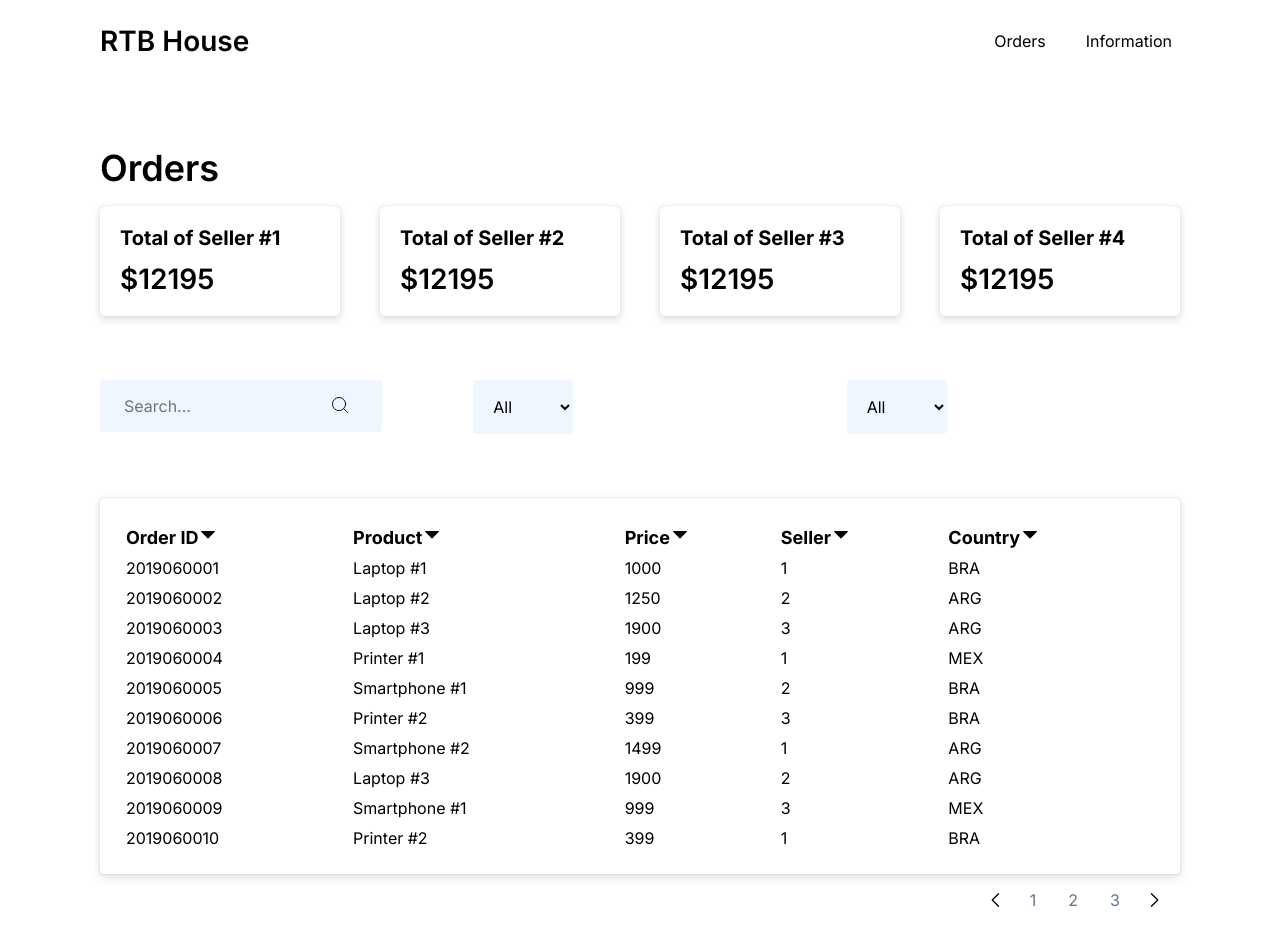
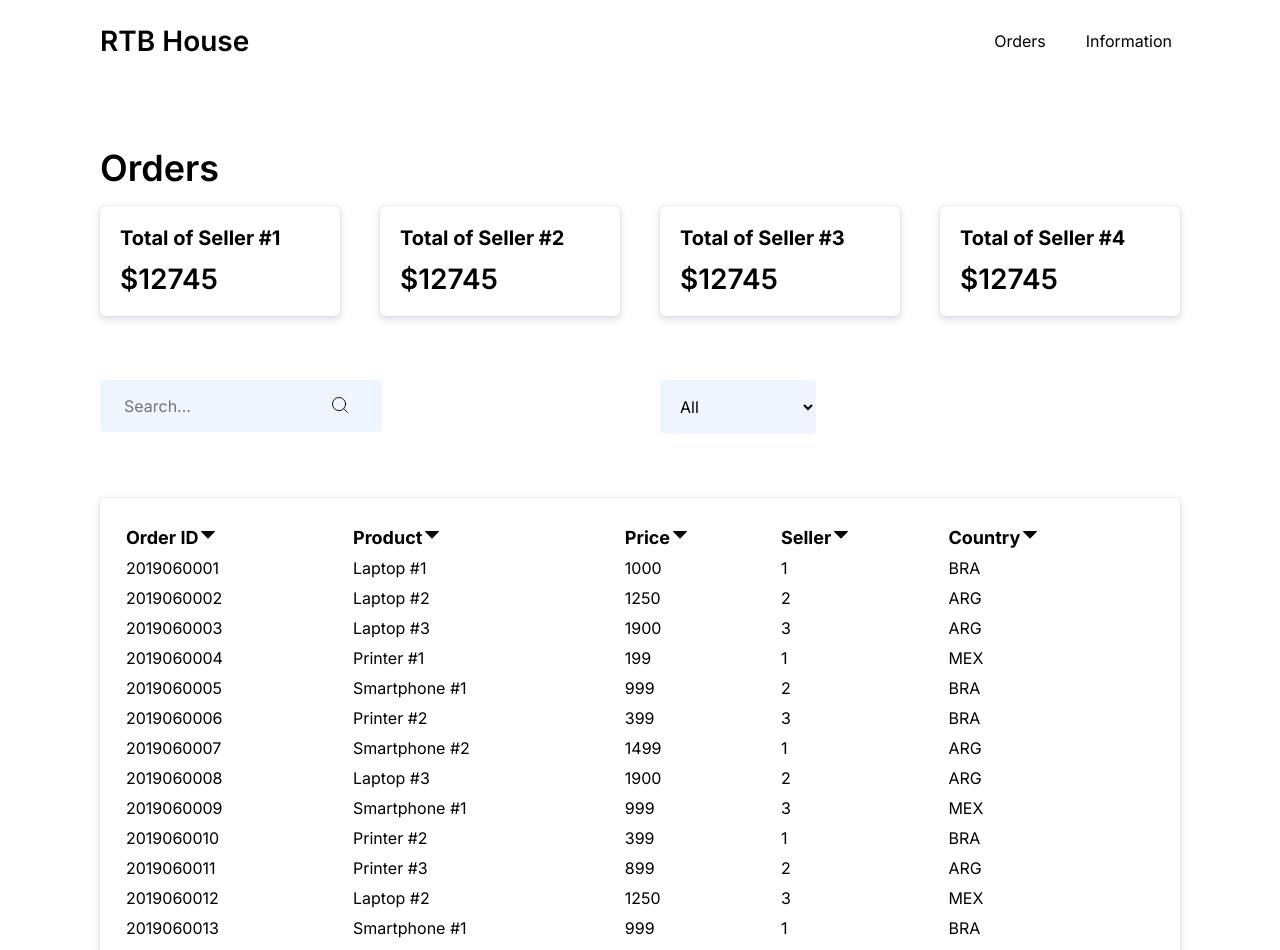
Before and after one commit to idkngrid/rtb-house-test, a React (Vite) app: page / in a window 1280 px wide. Shown: the top 950 px of the page. Built offline with nearby package versions, Linux system fonts and the light colour scheme.

Commit message:
Add select filter functionality

```diff
--- a/src/pages/Home/index.jsx
+++ b/src/pages/Home/index.jsx
@@ -10,17 +10,43 @@ import { SelectFilter } from "../../components/SelectFilter";
 
 export function Home() {
     const [filteredOrders, setFilteredOrders] = useState(Orders);
-    const [sellers] = useState(Sellers);
+    const [filterSelectedValue, setFilterSelectedValue] = useState('all');
     const [totalCount, setTotalCount] = useState(0);
 
     const [currentPage, setCurrentPage] = useState(1);
     const [ordersPerPage] = useState(10);
 
+    const ordersSellers = filteredOrders.reduce((total, order) => {
+        const { seller, price } = order;
+        if(seller) {
+            if(total[seller]) {
+                total[seller] += price;
+            } else {
+                total[seller] = price;
+            }
+        }
+        return total;
+    }, {})
+
     useEffect(() => {
+        const entries = Object.entries(ordersSellers);
+        entries.map(entry => {
+            if(entry[0] == 1) {
+                setTotalCount(entry[1]);
+            } else if(entry[0] == 2) {
+                setTotalCount(entry[1]);
+            } else {
+                setTotalCount(entry[1]);
+            }
+        });
+    }, [])
 
-            const ordersSellers = filteredOrders.filter(order => order.seller === sellers[0].id).map(value => value.price).reduce((acc, amount) => acc + amount);
-            setTotalCount(ordersSellers);
-    }, [])
+        // const ordersSellers =
+        //     filteredOrders.filter(order => order.seller === )
+        //     .map(value => value.price)
+        //     .reduce((acc, amount) => acc + amount);
+
+        // setTotalCount(ordersSellers);
 
     // Setting variables for the pagination
     const indexLastOrder = currentPage * ordersPerPage;
@@ -44,6 +70,22 @@ export function Home() {
         }
     }
 
+    function onFilterSelected(selectedValue) {
+        setFilterSelectedValue(selectedValue);
+    }
+
+    const filterSelected = Orders.filter((order) => {
+        if(filterSelectedValue === "ARG") {
+            return order.country === "ARG";
+        } else if(filterSelectedValue === "BRA") {
+            return order.country === "BRA";
+        } else if(filterSelectedValue === "MEX") {
+            return order.country === "MEX";
+        } else {
+            return order;
+        }
+    })
+
 return (
     <div>
         <section className="section--pall">
@@ -51,7 +93,7 @@ return (
 
             <h2 className="section__title">Orders</h2>
                     <div className="grid">
-                        {sellers.map((seller) => (
+                        {Sellers.map((seller) => (
                             <Card
                                 key={seller.id}
                                 seller={seller.name}
@@ -65,17 +107,17 @@ return (
             <section className="section--py">
                 <div className="container grid">
                     <Search onChange={(e) => handleSearchOrders(e.target.value)}/>
-                    <SelectFilter />
-                    <SelectFilter />
+
+                    <SelectFilter filterValueSelected={onFilterSelected} />
                 </div>
             </section>
 
             <section className="section--pall">
                 <div className="container">
-                    <Table data={currentOrders} />
+                    <Table data={filterSelected} />
                     <Pagination
                         ordersPerPage={ordersPerPage}
-                        totalOrders={filteredOrders.length}
+                        totalOrders={Orders.length}
                         onHandlePagination={handlePagination}
                     />
                 </div>
```
